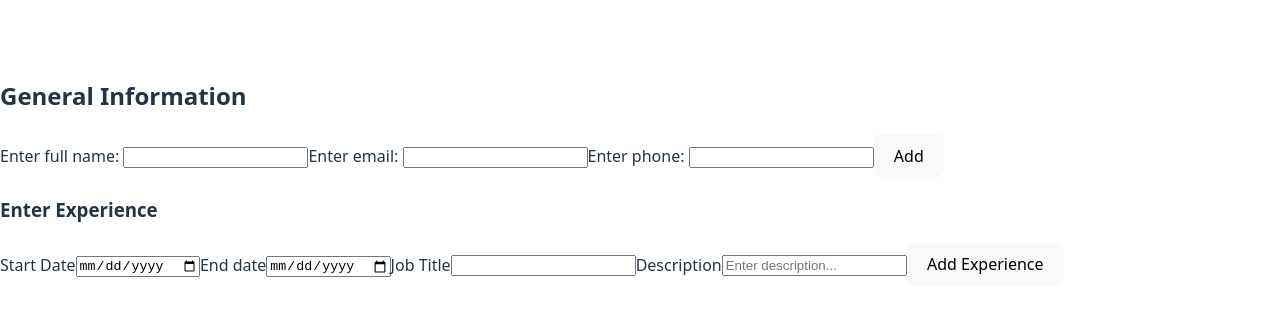
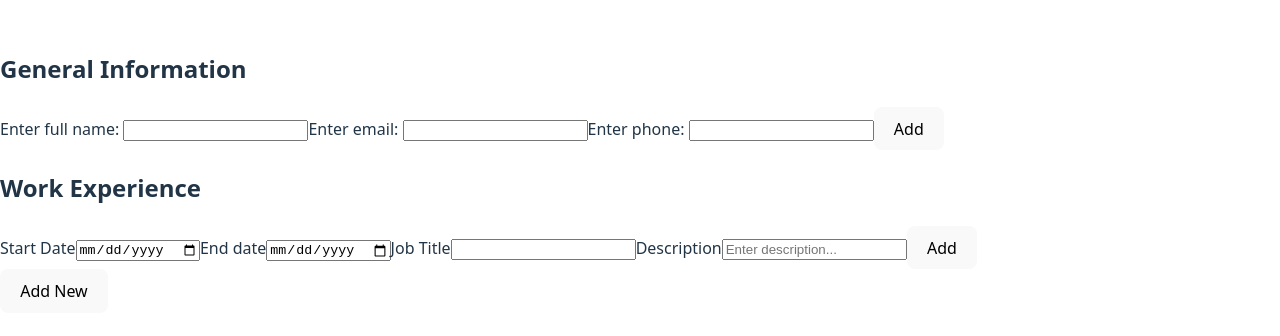
Before and after one commit to silasstephens15/odin-cv-application, a React (Vite) app: page / in a window 1280 px wide. Shown: the part 228-564 px from the top of the page. Built offline with nearby package versions, Linux system fonts and the light colour scheme.

Commit message:
feat: added ability to create new experience cards.
Users will now be able to input multiple job experiences.

```diff
--- a/src/App.jsx
+++ b/src/App.jsx
@@ -1,12 +1,12 @@
 import { useState } from "react";
 import "./styles/App.css";
-import { BiographicInfo, ExperienceSection } from "./components";
+import { BiographicInfo, JobSection } from "./components";
 
 function App() {
   return (
     <>
       <BiographicInfo />
-      <ExperienceSection />
+      <JobSection />
     </>
   );
 }
--- a/src/components.jsx
+++ b/src/components.jsx
@@ -67,7 +67,6 @@ function ExperienceSection() {
   if (isEditing) {
     return (
       <div className="card">
-        <h3>Enter Experience</h3>
         <form action="">
           <label htmlFor="dateStart">Start Date</label>
           <input
@@ -102,7 +101,7 @@ function ExperienceSection() {
             value={description}
             onChange={(e) => setDescription(e.target.value)}
           />
-          <button onClick={changeIsEditing}>Add Experience</button>
+          <button onClick={changeIsEditing}>Add</button>
         </form>
       </div>
     );
@@ -121,4 +120,22 @@ function ExperienceSection() {
   }
 }
 
-export { BiographicInfo, ExperienceSection };
+function JobSection() {
+  const [experiences, setExperiences] = useState([
+    <ExperienceSection key={crypto.randomUUID()} />,
+  ]);
+  const addExperience = () => {
+    setExperiences((prev) => [...prev, crypto.randomUUID()]);
+  };
+  return (
+    <div className="Section">
+      <h2>Work Experience</h2>
+      {experiences.map((item, index) => (
+        <ExperienceSection key={item} index="index" />
+      ))}
+      <button onClick={addExperience}>Add New</button>
+    </div>
+  );
+}
+
+export { BiographicInfo, JobSection };
```
